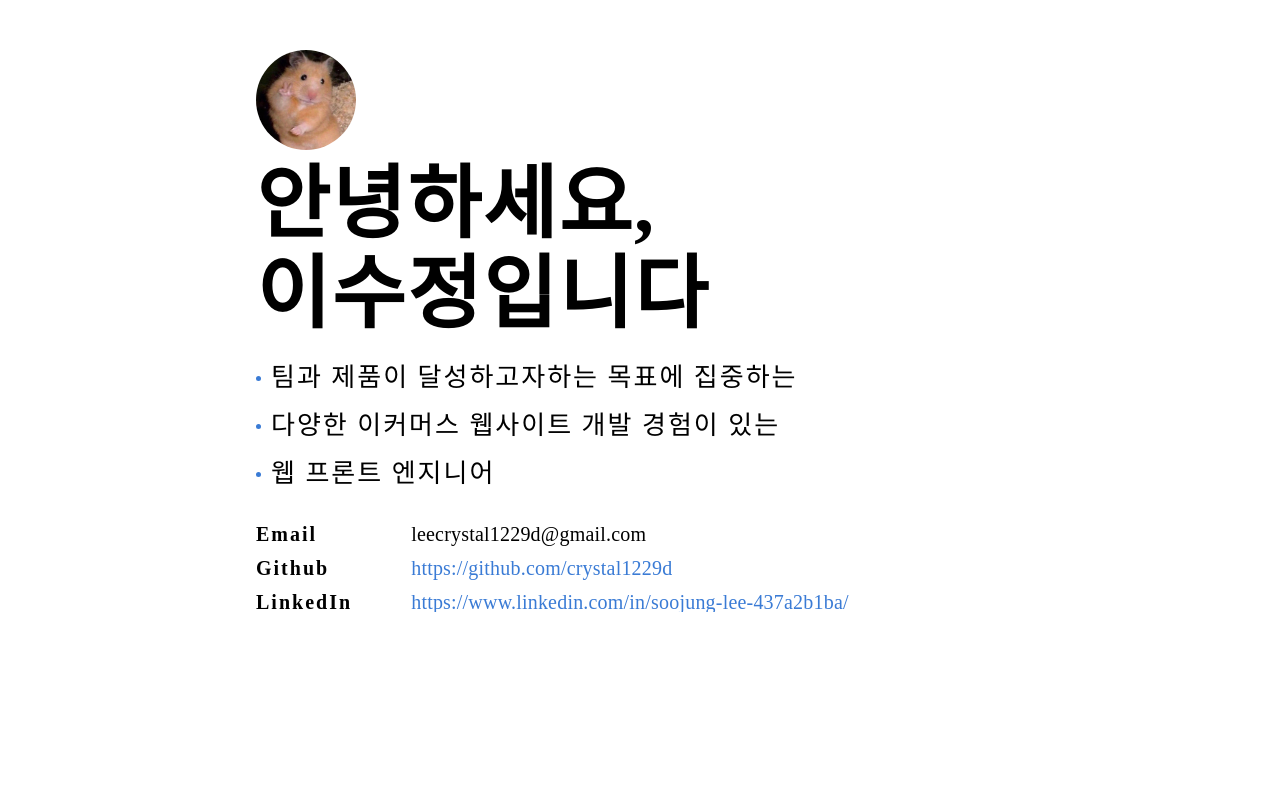
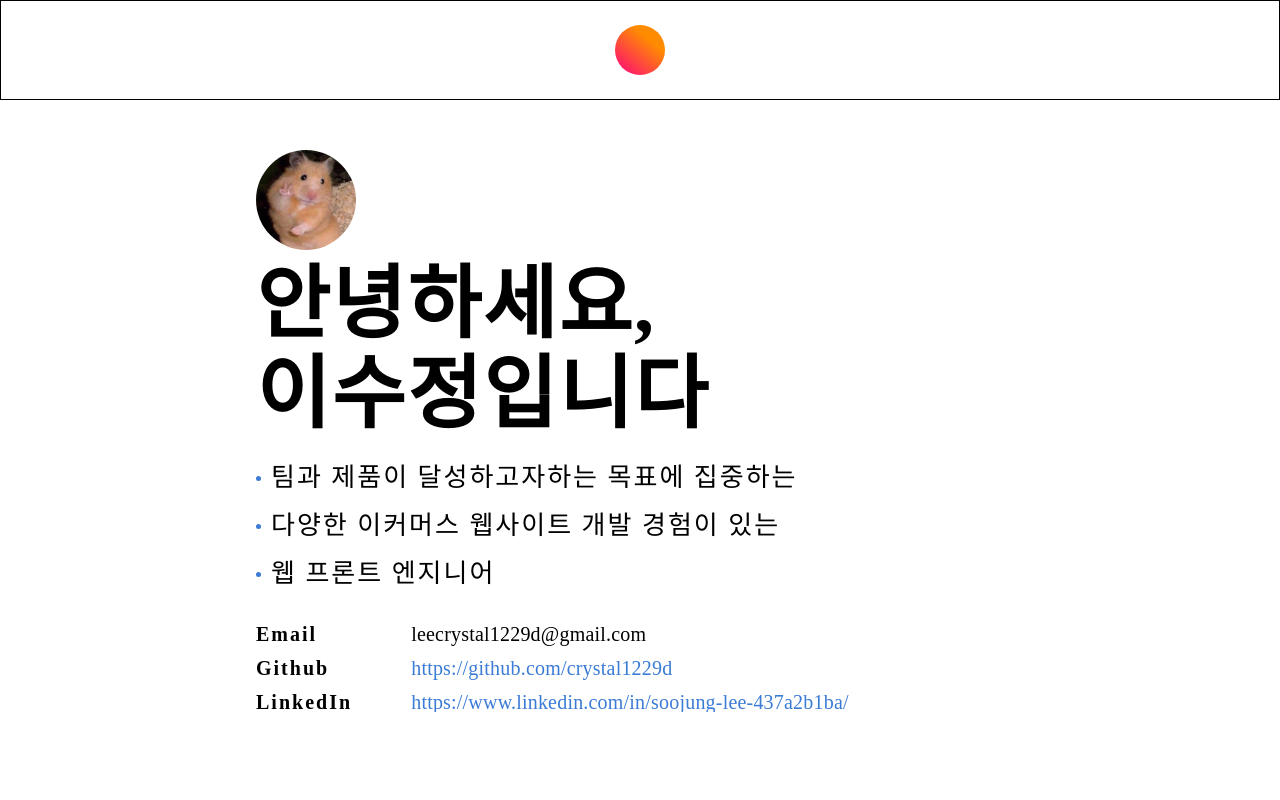
Before and after one commit to crystal1229d/crystal1229d.github.io, a React (Create React App) app: page / in a window 1280 px wide. Shown: the top 800 px of the page. Built offline with nearby package versions, Linux system fonts and the light colour scheme; a web font is replaced by a local one.

Commit message:
다크모드/라이트모드 기능 추가

```diff
--- a/src/App.js
+++ b/src/App.js
@@ -1,7 +1,18 @@
+import { ThemeProvider } from 'styled-components';
 import { MainPage } from './pages/MainPage'
+import { useDarkMode } from './context/DarkModeContext';
+import GlobalStyle from './styles/GlobalStyle';
+import { darkTheme, lightTheme } from './styles/Theme';
 
 function App() {
-    return <MainPage />
+    const { darkMode } = useDarkMode();
+
+    return (
+        <ThemeProvider theme={darkMode ? darkTheme : lightTheme}>
+            <GlobalStyle/>
+            <MainPage />
+        </ThemeProvider>
+    )
 }
 
 export default App;
--- /dev/null
+++ b/src/components/common/TopNavbar/index.jsx
@@ -0,0 +1,12 @@
+import { useDarkMode } from '../../../context/DarkModeContext';
+import { NavBarWrapper, ToggleButton } from './index.styles';
+
+export const TopNavBar = () => {
+    const { darkMode, toggleDarkMode } = useDarkMode();
+
+    return (
+        <NavBarWrapper>
+            <ToggleButton onClick={toggleDarkMode} darkMode={darkMode ? 'dark' : 'light'} />
+        </NavBarWrapper>
+    )
+}
--- /dev/null
+++ b/src/components/common/TopNavbar/index.styles.jsx
@@ -0,0 +1,38 @@
+import styled from 'styled-components';
+
+export const NavBarWrapper = styled.nav`
+    width: 100%;
+    height: 100px;
+    display: flex;
+    flex-direction: column;
+    align-items: center;
+    justify-content: center;
+
+    border: 1px solid black;
+`;
+
+export const ToggleButton = styled.button`
+    width: 50px;
+    height: 50px;
+    outline: none;
+    border: 0;
+    border-radius: 50%;
+    background: ${({ theme }) => theme.colors.toggleBg};
+    cursor: pointer;
+
+    &:before {
+        content: '';
+        width: 32px;
+        height: 32px;
+        display: inline-block;
+        position: relative;
+        top: -6px;
+        right: -10px;
+        z-index: 5;
+        border-radius: 50%;
+        background: ${({ darkMode }) => darkMode === 'dark' ? '#1F2122' : 'white'};
+        transform: ${({ darkMode }) => darkMode === 'dark' ? '' : 'scale(0)'};
+        transform-origin: top right;
+        transition: transform .6s cubic-bezier(0.645, 0.045, 0.355, 1);
+    }
+`;
--- /dev/null
+++ b/src/constants/languages.js
@@ -0,0 +1,4 @@
+export const LANGUAGE = {
+    ENG: 'English',
+    KOR: 'Korean',
+};
--- /dev/null
+++ b/src/context/DarkModeContext.jsx
@@ -0,0 +1,41 @@
+import { createContext, useContext, useEffect, useState } from 'react';
+
+const DarkModeContext = createContext();
+
+export function DarkModeProvider ({ children }) {
+    const [darkMode, setDarkMode] = useState(false);
+
+    const toggleDarkMode = () => {
+        setDarkMode(!darkMode);
+        switchDarkMode(!darkMode);
+    }
+
+    useEffect(() => {
+        const isDarkMode =
+            localStorage.theme === 'dark'
+            || (!('theme' in localStorage)
+            && window.matchMedia('(prefers-color-scheme: dark)').matches);
+        setDarkMode(isDarkMode);
+        switchDarkMode(isDarkMode);
+    }, [])
+
+    return (
+        <DarkModeContext.Provider value={{ darkMode, toggleDarkMode }}>
+            {children}
+        </DarkModeContext.Provider>
+    )
+}
+
+function switchDarkMode(darkTheme) {
+    if (darkTheme) {
+        document.body.setAttribute('data-theme', 'dark-mode');
+        localStorage.theme = 'dark';
+        console.log('dark')
+    } else {
+        document.body.removeAttribute('data-theme');
+        localStorage.theme = 'light';
+        console.log('light')
+    }
+}
+
+export const useDarkMode = () => useContext(DarkModeContext);
--- a/src/index.css
+++ b/src/index.css
@@ -21,7 +21,7 @@ font-family: source-code-pro, Menlo, Monaco, Consolas, 'Courier New',
 *,
 *:before,
 *:after {
-box-sizing: border-box;
+    box-sizing: border-box;
 }
 
 html, body, div, span, applet, object, iframe,
--- a/src/index.js
+++ b/src/index.js
@@ -2,16 +2,13 @@ import React from 'react';
 import ReactDOM from 'react-dom/client';
 import './index.css';
 import App from './App';
-import GlobalStyle from './styles/GlobalStyle';
-import { ThemeProvider } from 'styled-components';
-import theme from './styles/Theme';
+import { DarkModeProvider } from './context/DarkModeContext';
 
 const root = ReactDOM.createRoot(document.getElementById('root'));
 root.render(
   <React.StrictMode>
-    <ThemeProvider theme={theme}>
-      <GlobalStyle/>
+    <DarkModeProvider>
       <App />
-    </ThemeProvider>
+    </DarkModeProvider>
   </React.StrictMode>
 );
--- a/src/pages/MainPage/index.jsx
+++ b/src/pages/MainPage/index.jsx
@@ -4,10 +4,12 @@ import { Skills } from '../../components/Skills'
 import { WorkExperience } from '../../components/WorkExperience'
 import { Education } from '../../components/Education'
 import { Footer } from '../../components/common/Footer'
+import { TopNavBar } from '../../components/common/TopNavbar'
 
 export const MainPage = () => {
     return (
         <>
+            <TopNavBar />
             <PersonalInfo />
             <Skills />
             <WorkExperience />
--- a/src/styles/GlobalStyle.js
+++ b/src/styles/GlobalStyle.js
@@ -5,6 +5,10 @@ const GlobalStyle = createGlobalStyle`
     * {
         overflow-wrap: break-word;
         word-break: keep-all;
+    }
+    body {
+        background-color: ${({ theme }) => theme.colors.background};
+        color: ${({ theme }) => theme.colors.fontColor};
     }
 `;
 export default GlobalStyle;
@@ -42,6 +46,7 @@ export const HorizontalTechStackList = styled(HorizontalList)`
         padding: 3px 8px;
         background-color: ${({ theme }) => theme.colors.codeBg};
         border-radius: 6px;
+        color: ${({ theme }) => theme.colors.techStackFontColor};
     }
     & > li.expert {
         font-weight: 600;
@@ -86,6 +91,7 @@ export const TechStackBadge = styled.span`
     padding: 3px 8px;
     background-color: ${({ theme }) => theme.colors.codeBg};
     border-radius: 6px;
+    color: ${({ theme }) => theme.colors.techStackFontColor};
 `;
 
 export const MainTitle = styled.h1`
--- a/src/styles/Theme.js
+++ b/src/styles/Theme.js
@@ -8,24 +8,30 @@ const fontSizes = {
     small: pixelToRem(15),
 }
 
-const colors = {
-    black: '#000000',
-    gray: '#3B3B3B',
-    blue: '#3a7bd5',
-    codeBg: '#f7f2ec'
+export const darkTheme = {
+    fontSizes,
+    colors: {
+        black: '#000000',
+        gray: '#3B3B3B',
+        blue: '#3a7bd5',
+        background: '#1F2122',
+        fontColor: '#FFFFFF',
+        techStackFontColor: '#000000',
+        codeBg: '#f7f2ec',
+        toggleBg: 'linear-gradient(40deg, #8983F7, #A3DAFB 70%)',
+    }
 }
 
-const common = {
-    centralized: `
-        display: flex;
-        justify-content: center;
-        align-items: center;
-    `,
+export const lightTheme = {
+    fontSizes,
+    colors: {
+        black: '#000000',
+        gray: '#3B3B3B',
+        blue: '#3a7bd5',
+        background: '#FFFFFF',
+        fontColor: '#000000',
+        techStackFontColor: '#FFFFFF',
+        codeBg: '#f7f2ec',
+        toggleBg: 'linear-gradient(40deg, #FF0080,#FF8C00 70%)',
+    }
 }
-
-const theme = {
-    fontSizes,
-    colors,
-    common,
-}
-export default theme;
```
